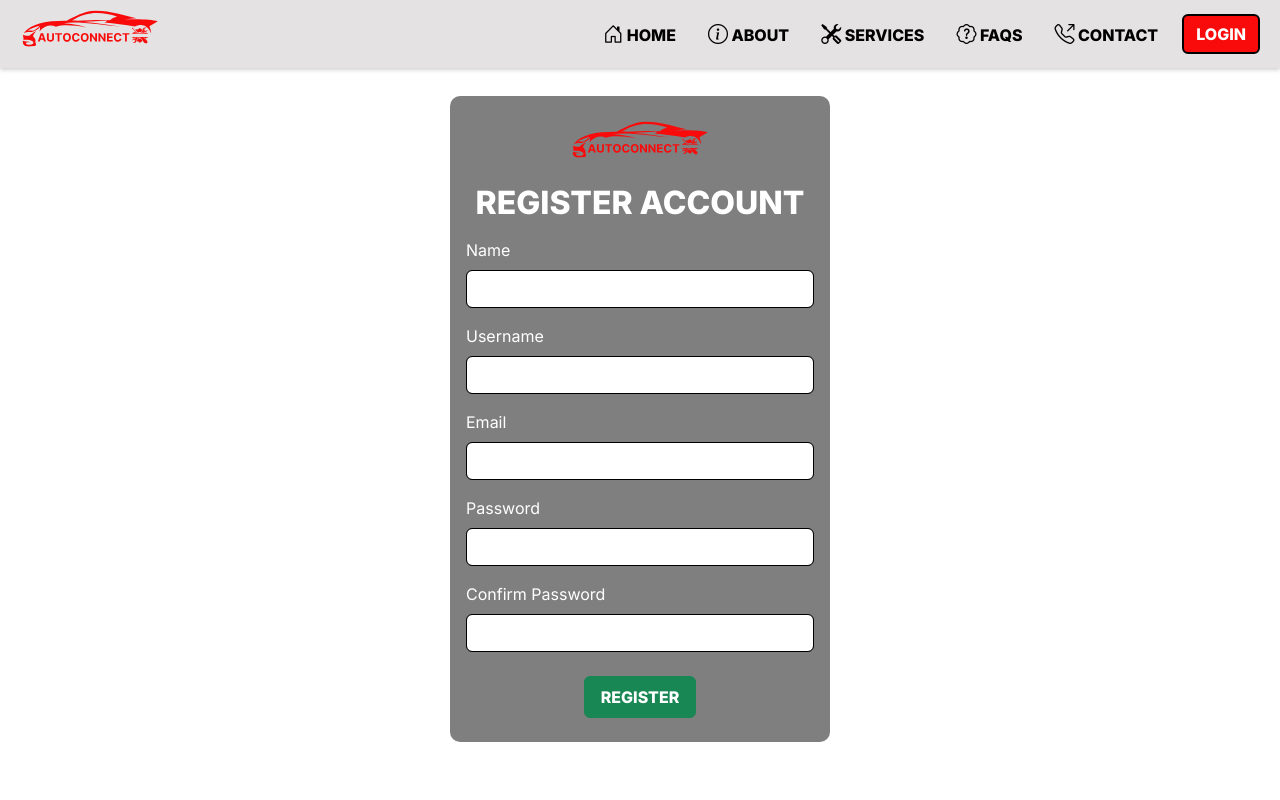
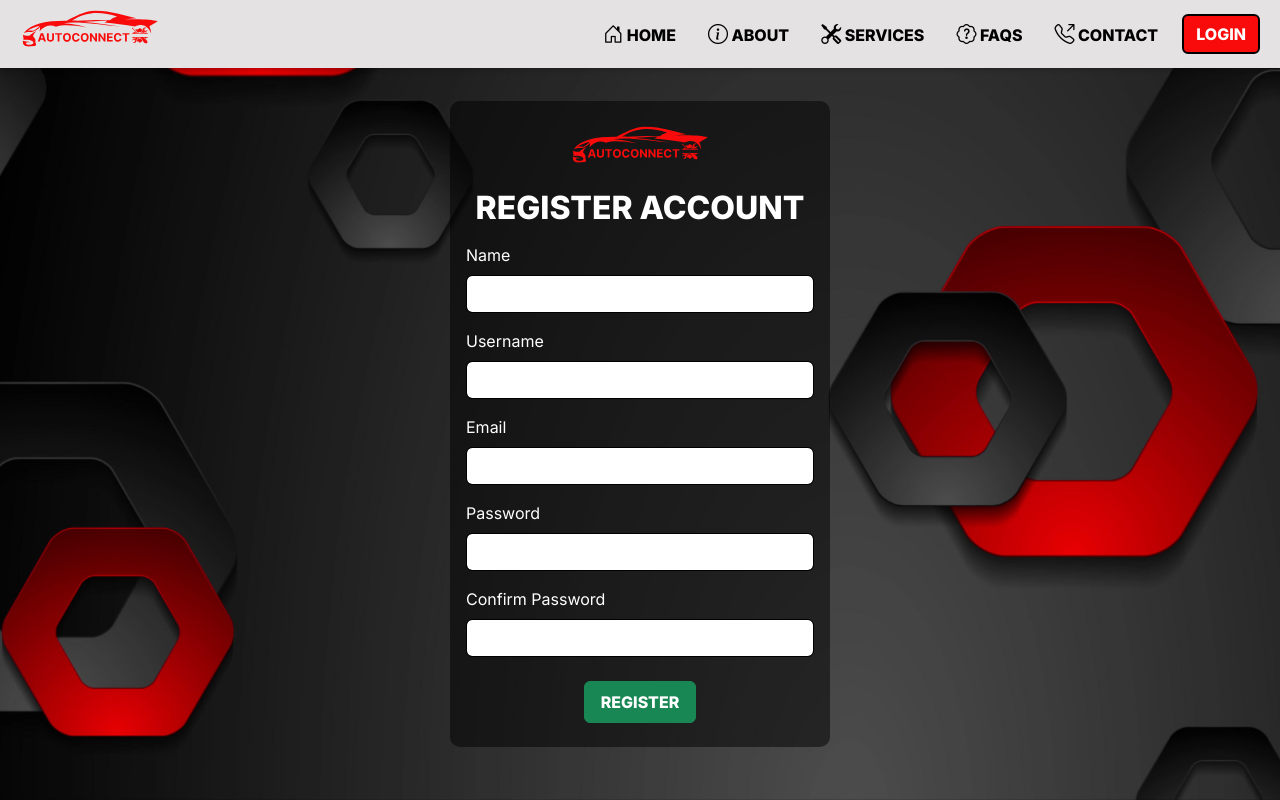
Before and after one commit to jaspherbagor/AutoConnect, a React (Create React App) app in the folder front-end/: page /register in a window 1280 px wide. Built offline with nearby package versions, Linux system fonts and the light colour scheme.

Commit message:
updated the register section bg image

```diff
--- a/front-end/src/components/styles/client/register.css
+++ b/front-end/src/components/styles/client/register.css
@@ -28,8 +28,8 @@ html, body {
     --font-family: 'Inter', sans-serif;
 }
 
-.registration-section {
-    background: url('');
+.register-section {
+    background: url('../../../../public/images/register-bg.svg');
     background-repeat: no-repeat;
     background-position: center;
     background-size: cover;
@@ -39,5 +39,6 @@ html, body {
 .registration-container {
     width: 380px;
     border-radius: 10px;
-    background: rgba(0,0,0,0.5)
+    background: rgba(0,0,0,0.5);
+
 }
```
Also changed, not shown: front-end/public/images/register-bg.svg (added).
